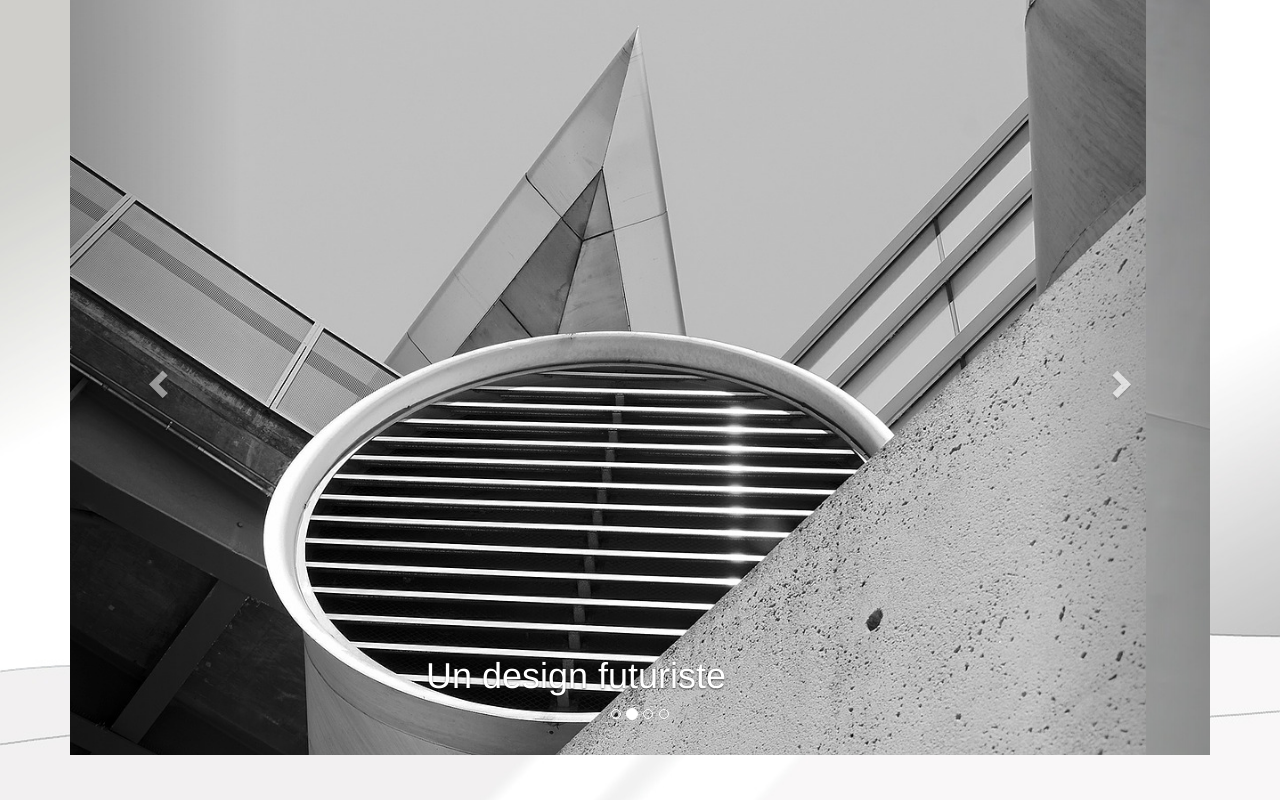
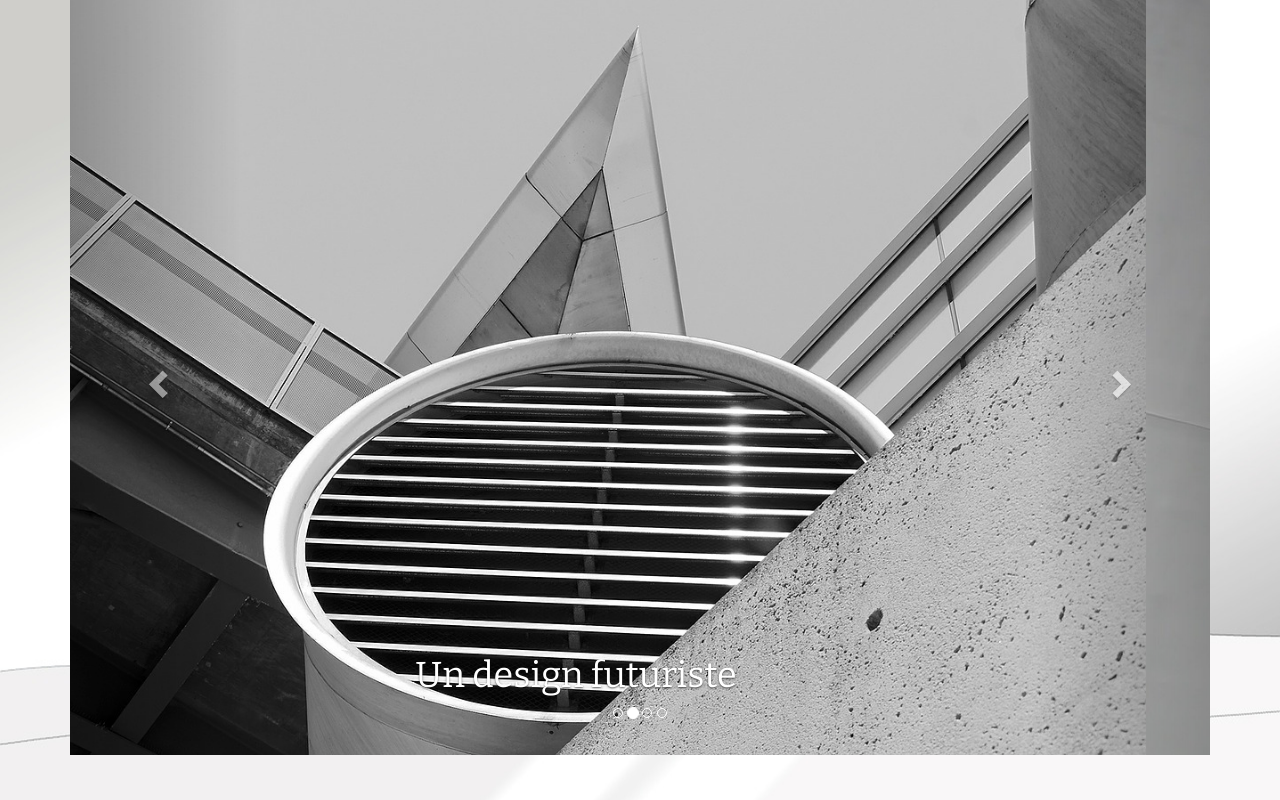
Before and after one commit to D7blacksushi/ocr-p2-tp_demo-bootstrap-carousel, a plain HTML site: page index.html in a window 1280 px wide. Drawn offline with nearby package versions, Linux system fonts and the light colour scheme.

Commit message:
Utilisation da la webfont Bitter par défaut

```diff
--- a/index.html
+++ b/index.html
@@ -13,6 +13,8 @@
     <link href="https://maxcdn.bootstrapcdn.com/font-awesome/4.3.0/css/font-awesome.min.css" rel="stylesheet">
 
     <link rel='stylesheet' id='style-page-all'  href='style.css' type='text/css' media='all' />
+
+    <link href='http://fonts.googleapis.com/css?family=Bitter' rel='stylesheet' type='text/css'>
 
     <!-- HTML5 Shim and Respond.js IE8 support of HTML5 elements and media queries -->
     <!-- WARNING: Respond.js doesn't work if you view the page via file:// -->
--- a/style.css
+++ b/style.css
@@ -4,4 +4,5 @@
         -moz-background-size: cover;
         background-size: cover;
         -o-background-size: cover;
+        font-family: 'Bitter', serif;
       }
```
